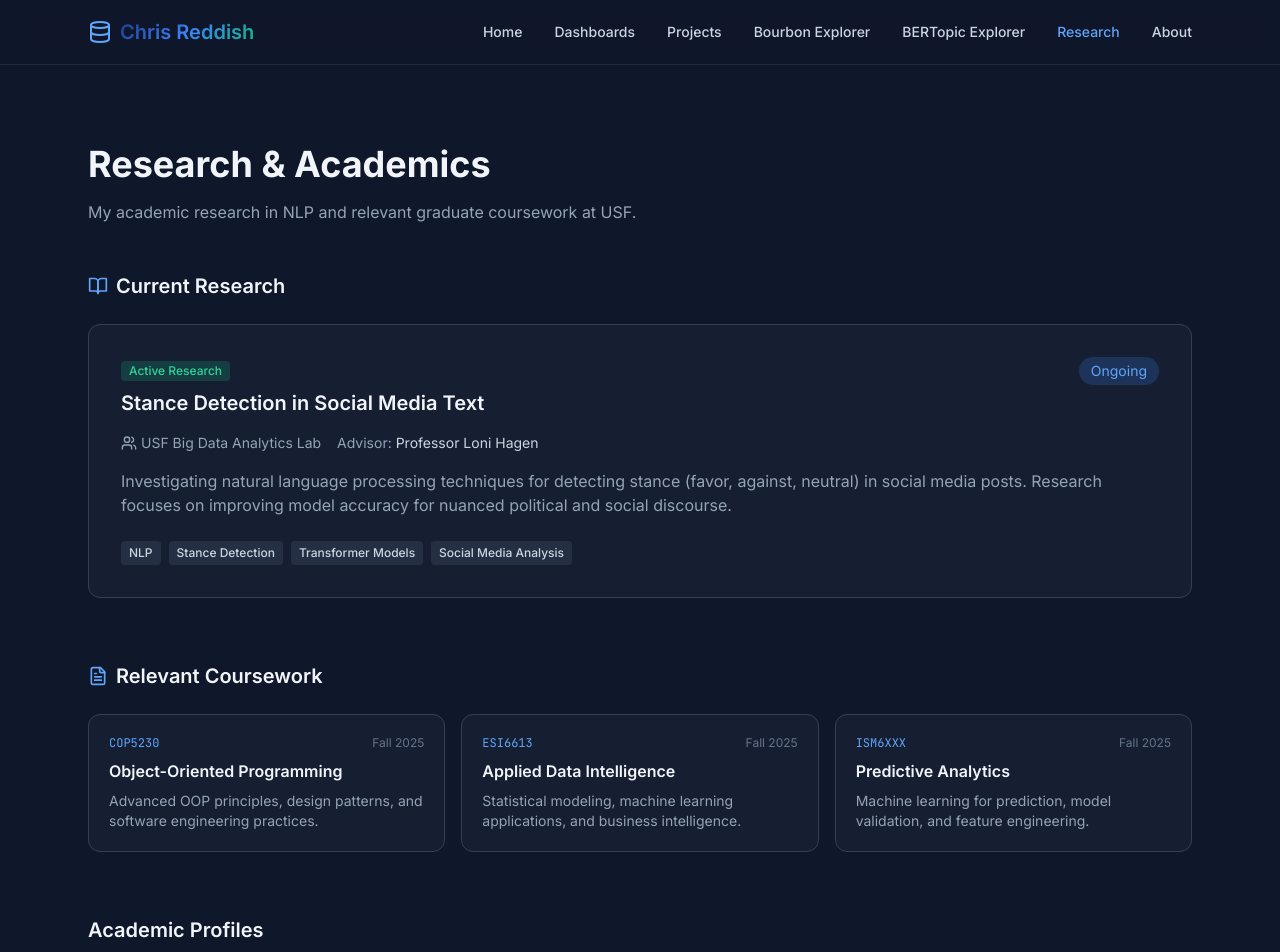
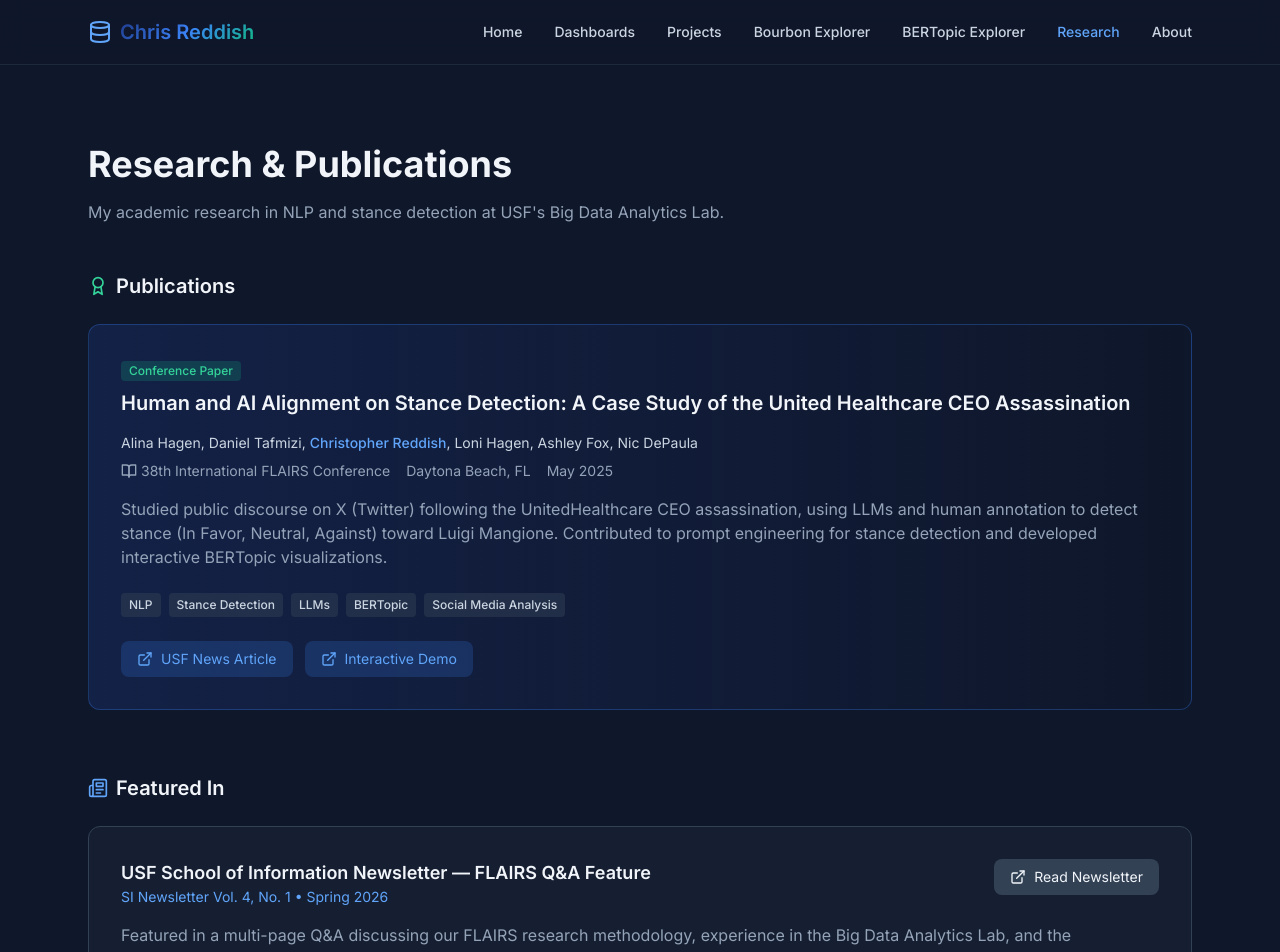
Before and after one commit to Cred1747/chrisreddish.com, a React (Vite) app: page /research in a window 1280 px wide. Shown: the top 952 px of the page. Built offline with nearby package versions, Linux system fonts and the light colour scheme.

Commit message:
Add FLAIRS publication and SI Newsletter feature to Research page

```diff
--- a/src/pages/Research.jsx
+++ b/src/pages/Research.jsx
@@ -1,4 +1,32 @@
-import { FileText, Users, ExternalLink, BookOpen } from 'lucide-react'
+import { FileText, Users, ExternalLink, BookOpen, Award, Newspaper } from 'lucide-react'
+
+const publications = [
+  {
+    title: 'Human and AI Alignment on Stance Detection: A Case Study of the United Healthcare CEO Assassination',
+    authors: ['Alina Hagen', 'Daniel Tafmizi', 'Christopher Reddish', 'Loni Hagen', 'Ashley Fox', 'Nic DePaula'],
+    venue: '38th International FLAIRS Conference',
+    location: 'Daytona Beach, FL',
+    date: 'May 2025',
+    type: 'Conference Paper',
+    description: 'Studied public discourse on X (Twitter) following the UnitedHealthcare CEO assassination, using LLMs and human annotation to detect stance (In Favor, Neutral, Against) toward Luigi Mangione. Contributed to prompt engineering for stance detection and developed interactive BERTopic visualizations.',
+    links: [
+      { label: 'USF News Article', url: 'https://www.usf.edu/arts-sciences/departments/information/news/2025/38th-international-flairs-conference.aspx' },
+      { label: 'Interactive Demo', url: '/bert' },
+    ],
+    topics: ['NLP', 'Stance Detection', 'LLMs', 'BERTopic', 'Social Media Analysis'],
+  },
+]
+
+const features = [
+  {
+    title: 'USF School of Information Newsletter — FLAIRS Q&A Feature',
+    publication: 'SI Newsletter Vol. 4, No. 1',
+    date: 'Spring 2026',
+    description: 'Featured in a multi-page Q&A discussing our FLAIRS research methodology, experience in the Big Data Analytics Lab, and the collaborative process of studying social media discourse with AI tools.',
+    url: 'https://www.usf.edu/arts-sciences/departments/information/documents/newsletter/si-newsletter-vol4-no1-compressed.pdf',
+    quote: '"It\'s fast, collaborative, and iterative—the closest thing to an applied analytics shop I\'ve experienced at school. Beyond modeling, we emphasize validation, reproducibility, and communication. That cadence—ship, critique, refine—leveled up my data cleaning, modeling, and dashboarding skills far more than one-and-done class projects."',
+  },
+]
 
 const research = [
   {
@@ -6,8 +34,8 @@ const research = [
     type: 'Active Research',
     lab: "USF Big Data Analytics Lab",
     advisor: 'Professor Loni Hagen',
-    description: 'Investigating natural language processing techniques for detecting stance (favor, against, neutral) in social media posts. Research focuses on improving model accuracy for nuanced political and social discourse.',
-    topics: ['NLP', 'Stance Detection', 'Transformer Models', 'Social Media Analysis'],
+    description: 'Investigating natural language processing techniques for detecting stance (favor, against, neutral) in social media posts. Research focuses on improving model accuracy for nuanced political and social discourse. Currently extending methodology to wildfire disaster communication and public trust analysis.',
+    topics: ['NLP', 'Stance Detection', 'Transformer Models', 'Social Media Analysis', 'BERTopic'],
     status: 'Ongoing',
   },
 ]
@@ -39,13 +67,123 @@ export default function Research() {
       <div className="max-w-6xl mx-auto px-4 sm:px-6">
         {/* Header */}
         <div className="mb-12">
-          <h1 className="text-3xl sm:text-4xl font-bold mb-4">Research & Academics</h1>
+          <h1 className="text-3xl sm:text-4xl font-bold mb-4">Research & Publications</h1>
           <p className="text-slate-400 max-w-2xl">
-            My academic research in NLP and relevant graduate coursework at USF.
+            My academic research in NLP and stance detection at USF's Big Data Analytics Lab.
           </p>
         </div>
 
-        {/* Research Section */}
+        {/* Publications Section */}
+        <section className="mb-16">
+          <div className="flex items-center gap-2 mb-6">
+            <Award className="w-5 h-5 text-accent-400" />
+            <h2 className="text-xl font-semibold">Publications</h2>
+          </div>
+
+          {publications.map((pub, i) => (
+            <div
+              key={i}
+              className="bg-gradient-to-r from-primary-900/30 to-accent-900/30 rounded-xl border border-primary-500/30 p-6 sm:p-8 mb-6"
+            >
+              <div className="flex flex-wrap items-start justify-between gap-4 mb-4">
+                <div>
+                  <span className="inline-block px-2 py-0.5 text-xs font-medium bg-accent-500/20 text-accent-400 rounded mb-2">
+                    {pub.type}
+                  </span>
+                  <h3 className="text-xl font-semibold">{pub.title}</h3>
+                </div>
+              </div>
+
+              <p className="text-sm text-slate-300 mb-2">
+                {pub.authors.map((author, j) => (
+                  <span key={j}>
+                    <span className={author === 'Christopher Reddish' ? 'text-primary-400 font-medium' : ''}>
+                      {author}
+                    </span>
+                    {j < pub.authors.length - 1 ? ', ' : ''}
+                  </span>
+                ))}
+              </p>
+
+              <div className="flex flex-wrap gap-4 text-sm text-slate-400 mb-4">
+                <div className="flex items-center gap-1">
+                  <BookOpen className="w-4 h-4" />
+                  {pub.venue}
+                </div>
+                <div>{pub.location}</div>
+                <div>{pub.date}</div>
+              </div>
+
+              <p className="text-slate-400 mb-6">{pub.description}</p>
+
+              <div className="flex flex-wrap gap-2 mb-6">
+                {pub.topics.map(topic => (
+                  <span
+                    key={topic}
+                    className="px-2 py-1 text-xs font-medium bg-slate-700/50 text-slate-300 rounded"
+                  >
+                    {topic}
+                  </span>
+                ))}
+              </div>
+
+              <div className="flex flex-wrap gap-3">
+                {pub.links.map((link, j) => (
+                  <a
+                    key={j}
+                    href={link.url}
+                    target={link.url.startsWith('http') ? '_blank' : undefined}
+                    rel={link.url.startsWith('http') ? 'noopener noreferrer' : undefined}
+                    className="flex items-center gap-2 px-4 py-2 bg-primary-500/20 hover:bg-primary-500/30 text-primary-400 rounded-lg text-sm transition-colors"
+                  >
+                    <ExternalLink className="w-4 h-4" />
+                    {link.label}
+                  </a>
+                ))}
+              </div>
+            </div>
+          ))}
+        </section>
+
+        {/* Media Features Section */}
+        <section className="mb-16">
+          <div className="flex items-center gap-2 mb-6">
+            <Newspaper className="w-5 h-5 text-primary-400" />
+            <h2 className="text-xl font-semibold">Featured In</h2>
+          </div>
+
+          {features.map((feature, i) => (
+            <div
+              key={i}
+              className="bg-slate-800/50 rounded-xl border border-slate-700 p-6 sm:p-8"
+            >
+              <div className="flex flex-wrap items-start justify-between gap-4 mb-4">
+                <div>
+                  <h3 className="text-lg font-semibold">{feature.title}</h3>
+                  <p className="text-sm text-primary-400">{feature.publication} • {feature.date}</p>
+                </div>
+                <a
+                  href={feature.url}
+                  target="_blank"
+                  rel="noopener noreferrer"
+                  className="flex items-center gap-2 px-4 py-2 bg-slate-700 hover:bg-slate-600 rounded-lg text-sm transition-colors"
+                >
+                  <ExternalLink className="w-4 h-4" />
+                  Read Newsletter
+                </a>
+              </div>
+
+              <p className="text-slate-400 mb-4">{feature.description}</p>
+
+              <blockquote className="border-l-2 border-primary-500 pl-4 italic text-slate-300 text-sm">
+                {feature.quote}
+                <footer className="text-slate-500 mt-2 not-italic">— Christopher Reddish, FLAIRS Q&A</footer>
+              </blockquote>
+            </div>
+          ))}
+        </section>
+
+        {/* Current Research Section */}
         <section className="mb-16">
           <div className="flex items-center gap-2 mb-6">
             <BookOpen className="w-5 h-5 text-primary-400" />
```
